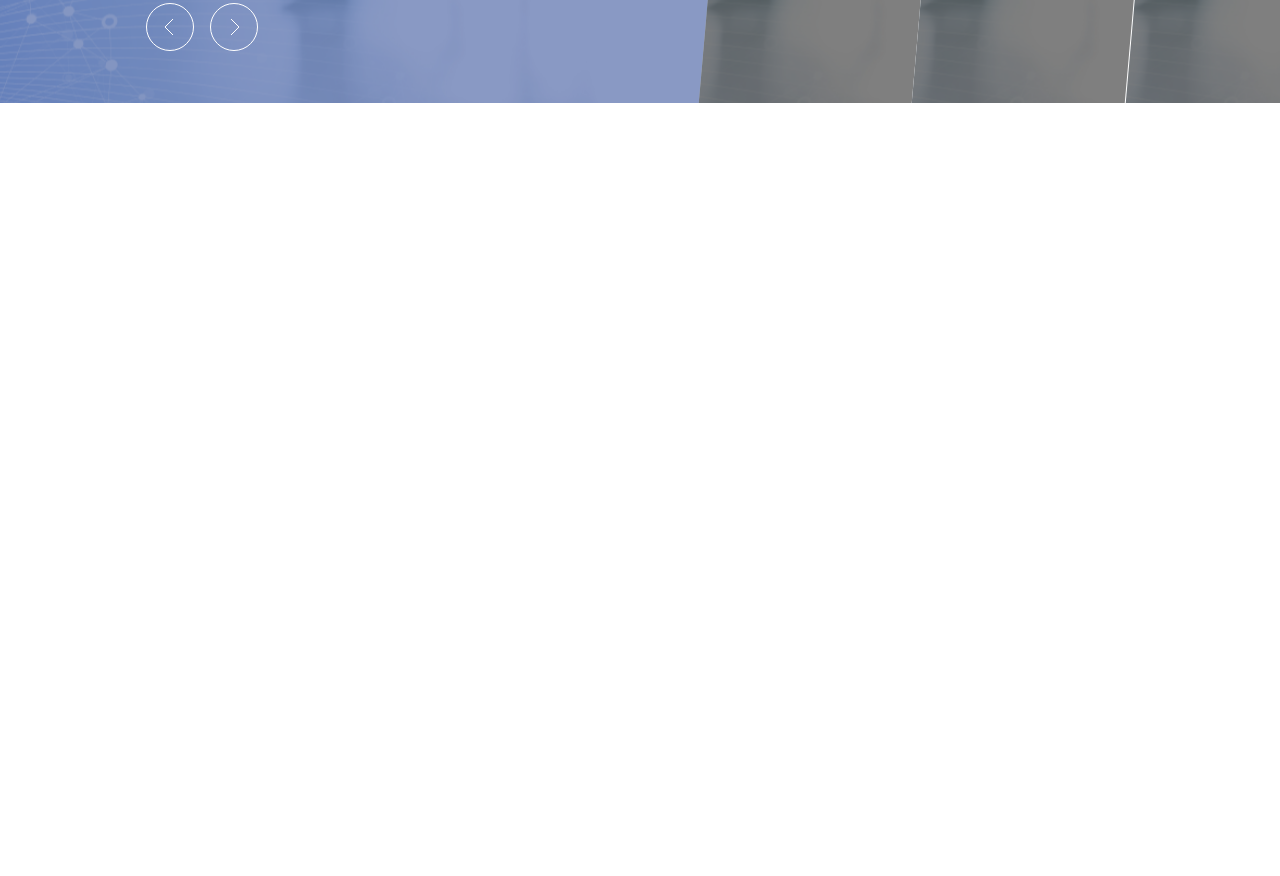
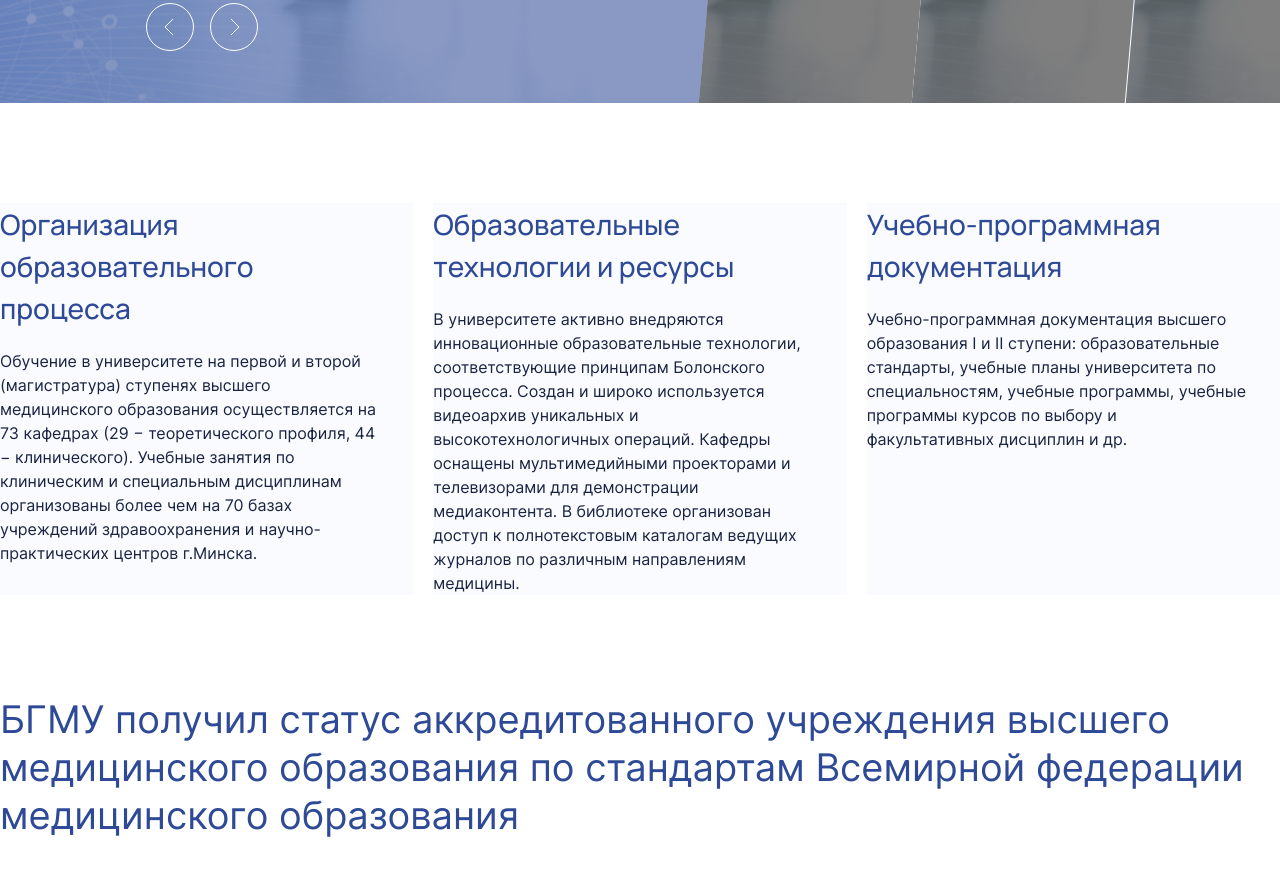
Before and after one commit to AlexeyShoshu/Swiper_BSMU, a plain HTML site: page index.html in a window 1280 px wide. Shown: the part 497-1373 px from the top of the page. Before the commit the page ends 800 px from the top, so only its background shows below. Drawn offline with Linux system fonts and the light colour scheme; a web font is replaced by a local one.

Commit message:
Верстка блоков

```diff
--- a/css/media.css
+++ b/css/media.css
@@ -0,0 +1,26 @@
+@media (min-width: 320px) and (max-width: 900px) {
+    .col-100-xs {
+        width: 100%;
+    }
+
+    .bsmu-about-block-title, .bsmu-about-block-text {
+        max-width: 900px;
+    }
+
+    .bsmu-about-block:not(:last-child) {
+        margin-right: 0px;
+    }
+
+    .bsmu-about-block:not(:first-child) {
+        margin-top: 20px;
+    }
+
+    .bsmu-certification-title {
+        font-size: 25px;
+        line-height: 32px;
+    }
+
+    .bsmu-about {
+        margin: 50px 0;
+    }
+}
--- a/css/style.css
+++ b/css/style.css
@@ -78,7 +78,7 @@
     transform: rotate(180deg);
 }
 
-.image-wrap img {
+.pic-wrap img {
     width: 100%;
     height: 100%;
 }
@@ -219,7 +219,8 @@
     opacity: .75;
 }
 
-.swiper-slide-active .bsmu__picture-wrap.image-wrap, .bsmu-slider__slide:last-child {
+.swiper-slide-active .bsmu__picture-wrap.image-wrap,
+.bsmu-slider__slide:last-child {
     transform: skew(0);
     left: 0;
 }
@@ -258,3 +259,57 @@
     left: 146px;
     width: 112px;
 }
+
+.container {
+    width: 100%;
+    max-width: 1360px;
+    margin: 0 auto;
+    padding-bottom: 100px;
+}
+
+.bsmu-about {
+    margin: 100px 0;
+}
+
+.bsmu-about-block {
+    width: calc((100% - 40px) / 3);
+    background: #FAFBFE;
+}
+
+.bsmu-about-block:not(:last-child) {
+    margin-right: 20px;
+}
+
+.bsmu-about-block-title {
+    font-weight: 500;
+    font-size: 28px;
+    line-height: 42px;
+    color: #2E4A97;
+    margin-bottom: 20px;
+}
+
+.bsmu-about-block-text {
+    font-family: 'Inter';
+    font-weight: 400;
+    font-size: 16px;
+    line-height: 24px;
+    color: #1A2442;
+}
+
+.bsmu-about-block-title,
+.bsmu-about-block-text {
+    max-width: 380px;
+}
+
+.bsmu-certification-title {
+    font-family: 'Inter';
+    font-weight: 400;
+    font-size: 38px;
+    line-height: 48px;
+    color: #2E4A97;
+}
+
+.bsmu-certification-pic {
+    margin: 0 auto;
+    margin-top: 40px;
+}
--- a/index.html
+++ b/index.html
@@ -260,6 +260,44 @@
                 </div>
             </div>
         </div>
+
+        <div class="container">
+            <div class="bsmu-about d-flex">
+                <div class="bsmu-about-block col-100-xs">
+                    <div class="bsmu-about-block-title col-100-xs">
+                        Организация образовательного процесса
+                    </div>
+                    <div class="bsmu-about-block-text col-100-xs">
+                        Обучение в университете на первой и второй (магистратура) ступенях высшего медицинского образования осуществляется на 73 кафедрах (29 − теоретического профиля, 44 − клинического). Учебные занятия по клиническим и специальным дисциплинам организованы более чем на 70 базах учреждений здравоохранения и научно-практических центров г.Минска.
+                    </div>
+                </div>
+                <div class="bsmu-about-block col-100-xs">
+                    <div class="bsmu-about-block-title col-100-xs">
+                        Образовательные технологии и ресурсы
+                    </div>
+                    <div class="bsmu-about-block-text col-100-xs">
+                        В университете активно внедряются инновационные образовательные технологии, соответствующие принципам Болонского процесса. Cоздан и широко используется видеоархив уникальных и высокотехнологичных операций. Кафедры оснащены мультимедийными проекторами и телевизорами для демонстрации медиаконтента. В библиотеке организован доступ к полнотекстовым каталогам ведущих журналов по различным направлениям медицины.
+                    </div>
+                </div>
+                <div class="bsmu-about-block col-100-xs">
+                    <div class="bsmu-about-block-title col-100-xs">
+                        Учебно-программная документация
+                    </div>
+                    <div class="bsmu-about-block-text col-100-xs">
+                        Учебно-программная документация высшего образования I и II ступени: образовательные стандарты, учебные планы университета по специальностям, учебные программы, учебные программы курсов по выбору и факультативных дисциплин и др.
+                    </div>
+                </div>
+            </div>
+
+            <div class="bsmu-certification d-flex">
+                <div class="bsmu-certification-title">
+                    БГМУ получил статус аккредитованного учреждения высшего медицинского образования по стандартам Всемирной федерации медицинского образования
+                </div>
+                <div class="bsmu-certification-pic pic-wrap">
+                    <img src="./images/bsmu-certificate.png" alt="" title="">
+                </div>
+            </div>
+        </div>
     </div>
 
     <script src="js/swiper.jquery.min.js"></script>
```
Also changed, not shown: images/bsmu-certificate.png (added).
